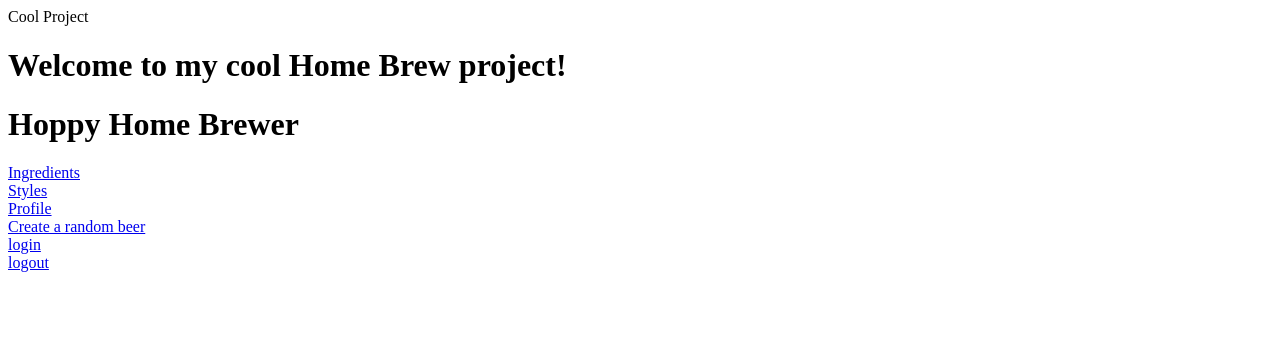
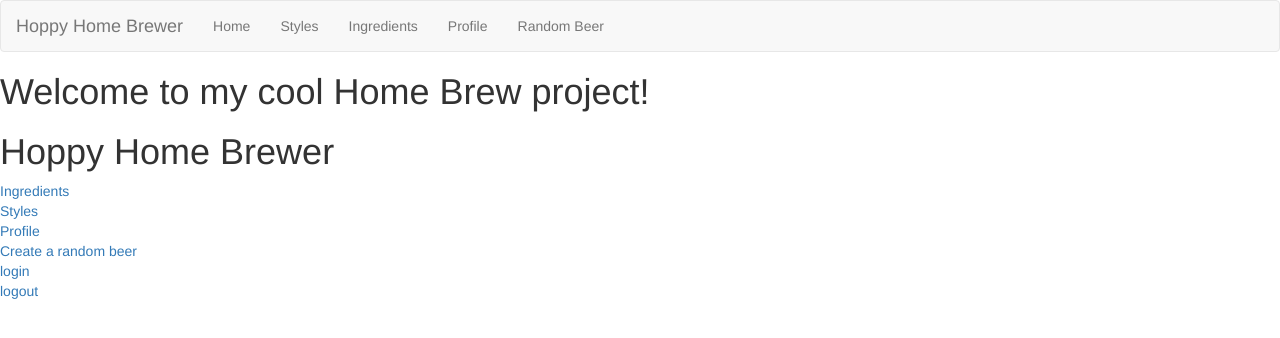
Before and after one commit to cami20/homebrew-project, a Flask app: page / in a window 1280 px wide. Shown: the top 338 px of the page. Run offline with Flask 2, Linux system fonts and the light colour scheme; some libraries are stand-ins or nearby versions.

Commit message:
got a nav bar working

```diff
--- a/templates/base.html
+++ b/templates/base.html
@@ -1,15 +1,52 @@
 <!doctype html>
 <html>
 <head>
-    <title>Cool Project</title>
+    <meta name="viewport" content="width=device-width, initial-scale=1">
+    <title>Hoppy Home Brewer</title>
+    <link rel="stylesheet"
+    	  href="https://maxcdn.bootstrapcdn.com/bootstrap/3.3.5/css/bootstrap.min.css">
+   	<link rel="stylesheet"
+		href="bootstrap-styles.css"
+		<link href="/static/homebrew.css" rel="stylesheet">
+
 </head>
 <body>
 
-Cool Project
+<nav class="navbar navbar-default">
+        <div class="container-fluid">
+            <div class="navbar-header">
+                <button type="button"
+                        class="navbar-toggle collapsed"
+                        data-toggle="collapse"
+                        data-target="#navbar"
+                        aria-expanded="false"
+                        aria-controls="navbar">
+                    <span class="sr-only">Toggle navigation</span>
+                    <span class="icon-bar"></span>
+                    <span class="icon-bar"></span>
+                    <span class="icon-bar"></span>
+                </button>
+                <a class="navbar-brand" href="/">Hoppy Home Brewer</a>
+            </div>
+            <div id="navbar" class="navbar-collapse collapse">
+                <ul class="nav navbar-nav">
+                    <li><a href="/">Home</a></li>
+                    <li><a href="/styles">Styles</a></li>
+                    <li><a href="/ingredients">Ingredients</a></li>
+                    <li><a href="/profile">Profile</a></li>
+                    <li><a href="/random-beer">Random Beer</a></li>
+                </ul>
+            </div>
+        </div>
+    </nav>
+
 
 {% block content %}
     Put your body here.
 {% endblock %}
 
+	<script src="http://code.jquery.com/jquery.js"></script>
+	<script src="http://maxcdn.bootstrapcdn.com/bootstrap/3.3.4/js/bootstrap.min.js"></script>
+
 </body>
 </html>
```
Also changed, not shown: static/homebrew.css (added).
